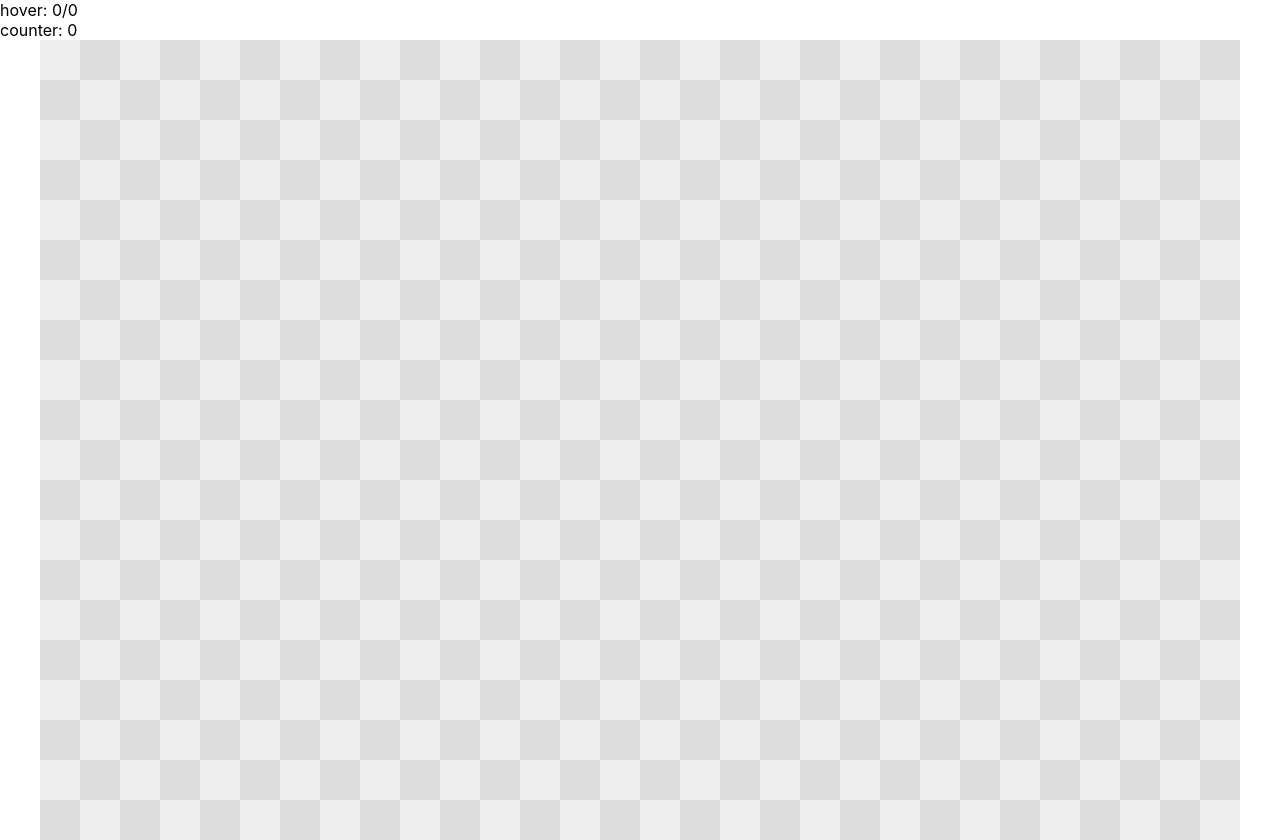
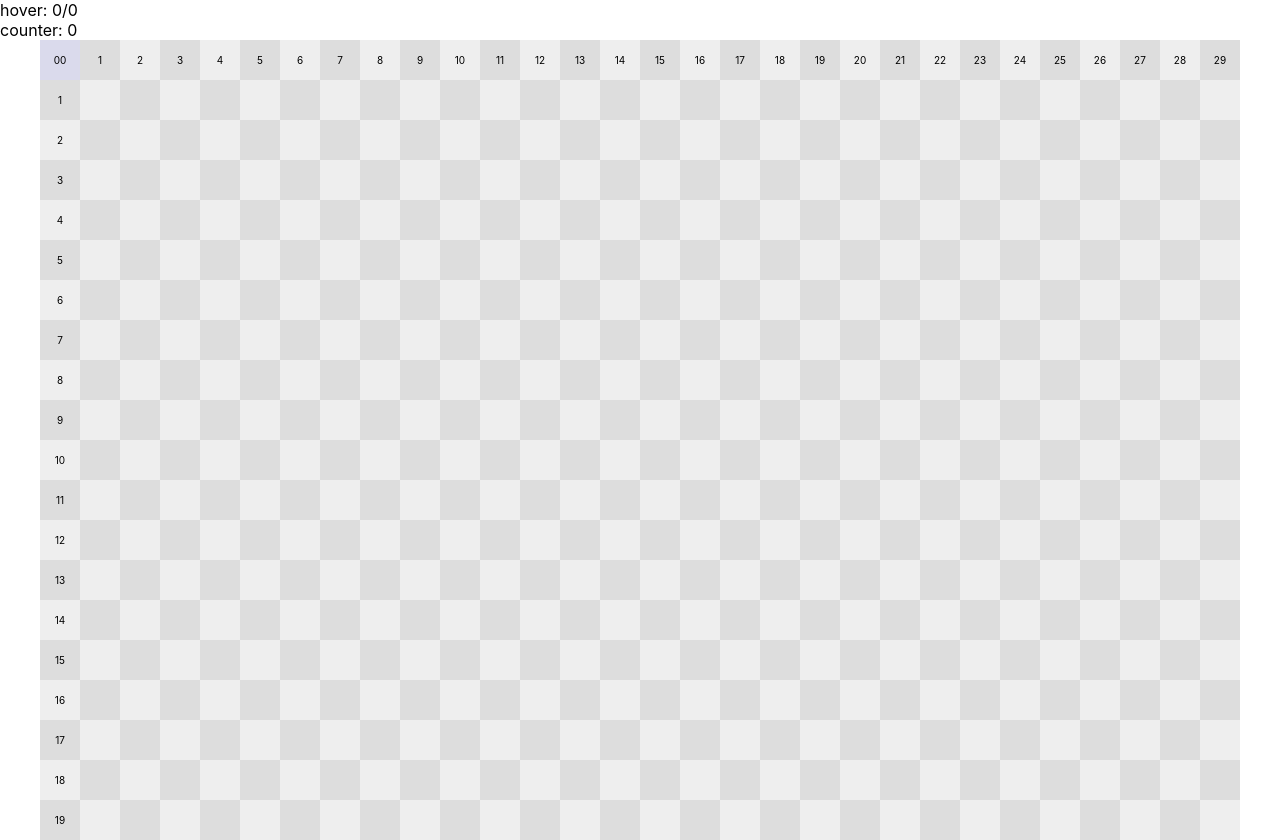
Before and after one commit to ss22-fp-mapc-gruppe6/astar-visualizer, a React (Create React App) app: page / in a window 1280 px wide. Built offline with nearby package versions, Linux system fonts and the light colour scheme.

Commit message:
move hover to react, extend hover to x/y-axes

```diff
--- a/src/App.css
+++ b/src/App.css
@@ -8,22 +8,25 @@
     display: flex;
 }
 
-#container span span {
+#container span span span {
     width: 40px;
     height: 40px;
     font-size: 10px;
-    transition: 0.2s;
+    transition: 1.2s;
 }
 
-#container span span:hover {
-    background: #cdcdeb !important;
+.hover{
+   background: rgba(205, 205, 235, 0.60) !important;
 }
-#container span span {
+/*#container span span:hover {*/
+/*    background: #cdcdeb !important;*/
+/*}*/
+#container>span>span {
     background-color: #eeeeee;
 }
-#container span:nth-child(odd) span:nth-child(odd) {
+#container>span:nth-child(odd)>span:nth-child(odd) {
     background-color: #dddddd;
 }
-#container span:nth-child(even) span:nth-child(even) {
+#container>span:nth-child(even)>span:nth-child(even) {
     background-color: #dddddd
 }
--- a/src/App.tsx
+++ b/src/App.tsx
@@ -34,10 +34,19 @@ function App() {
                 {grid.map((row, index) =>
                     <span key={index}>
                         {row.map((p, index) =>
+                            <span>
                             <span
+                                className={
+                                    (p.x === debouncedValue.x && p.y <= debouncedValue.y)
+                                    ||
+                                    (p.y === debouncedValue.y && p.x <= debouncedValue.x)
+                                        ? 'hover' : ''}
                                 key={index}
                                 onMouseEnter={() => setHoveredPoint(p)}
                             >
+                                {p.x === 0 ? p.y : null}
+                                {p.y === 0 ? p.x : null}
+                            </span>
                             </span>
                         )}
                     </span>
```
